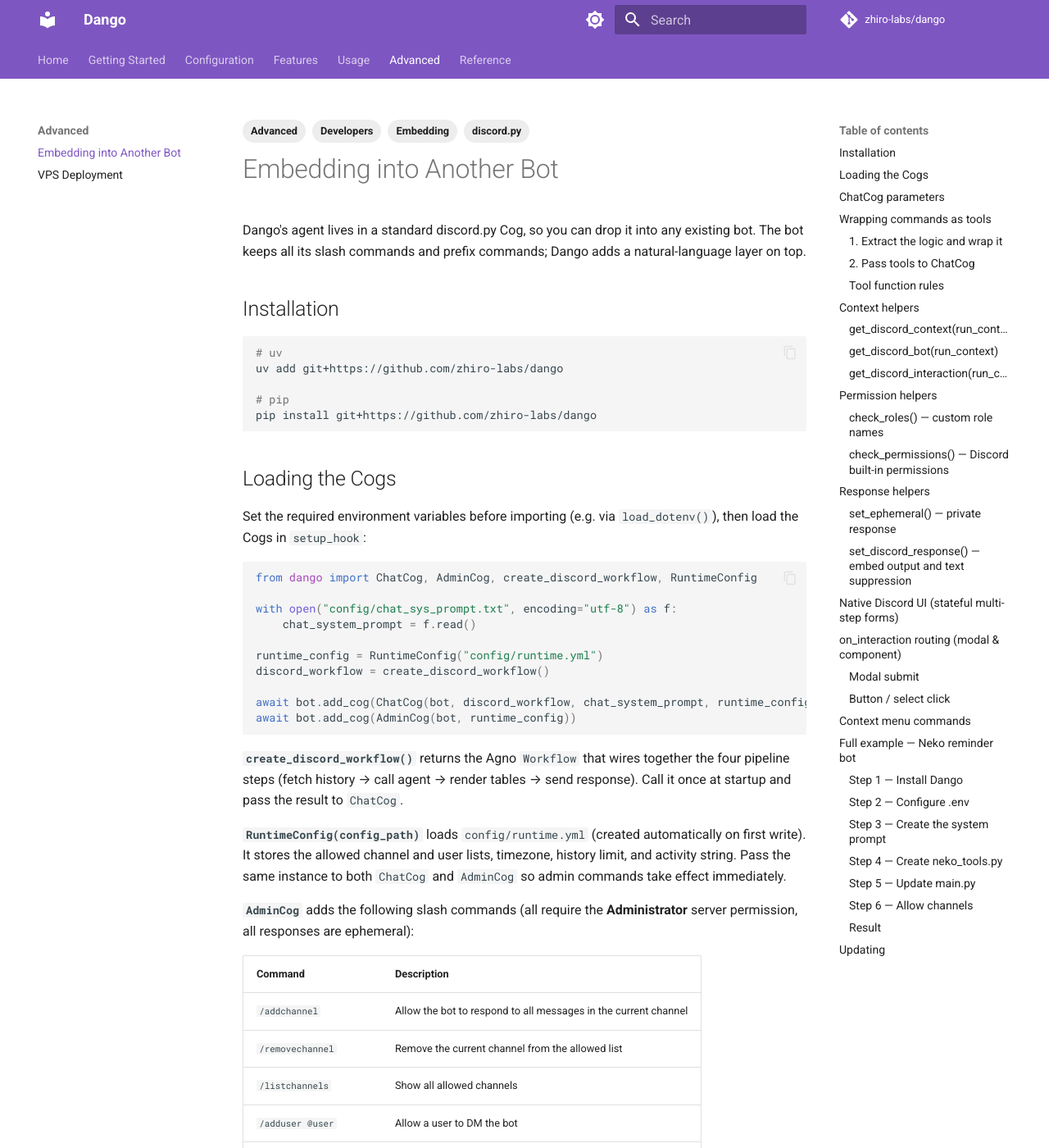
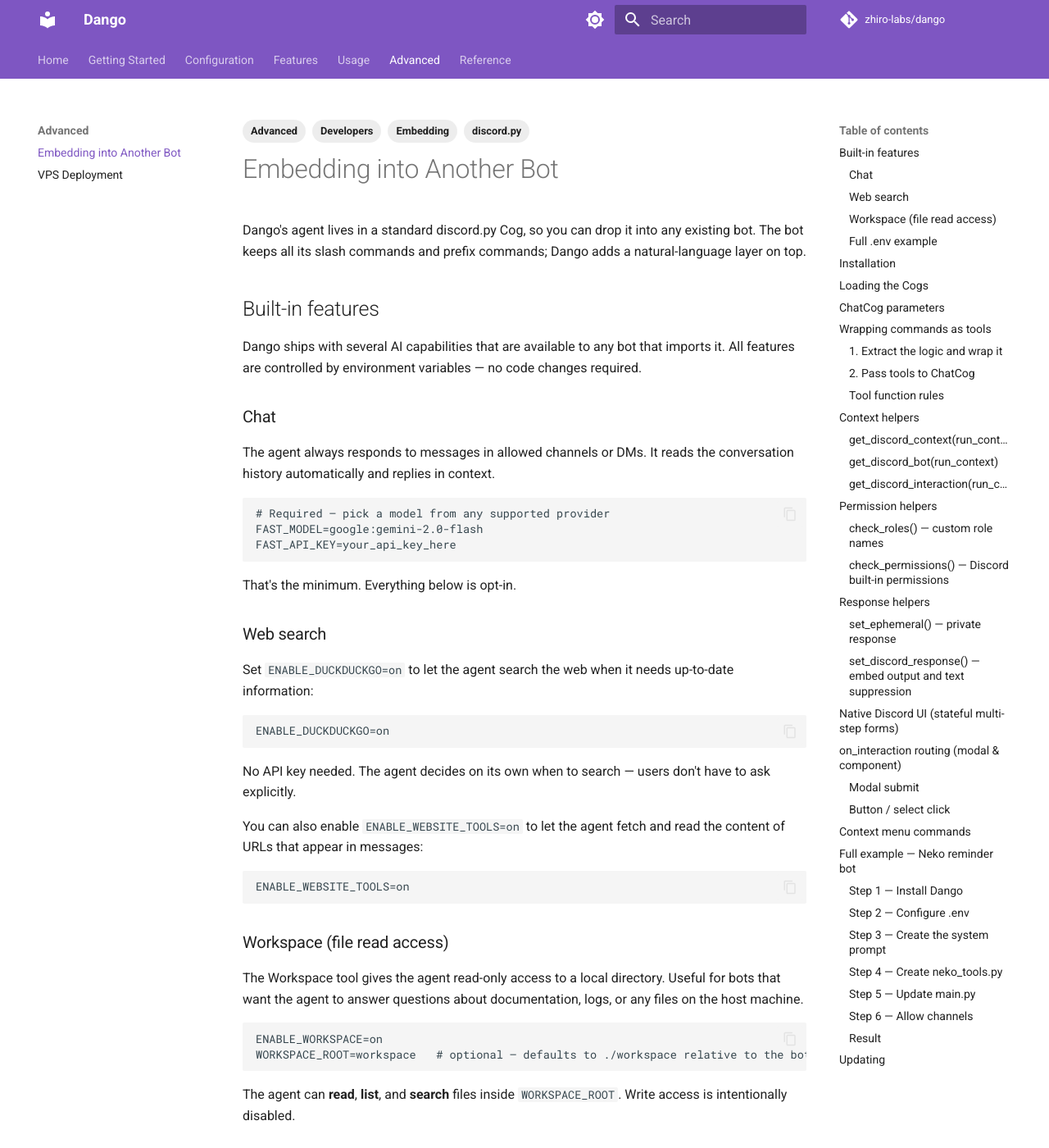
Before and after one commit to DEVenur/Cosmika, an MkDocs documentation site: the page built from docs/advanced/embedding.md, in a window 1280 px wide and 1400 px high. Shown: the whole window at 82% size. Built offline with MkDocs 1.6.1 and Material for MkDocs 9.7.7, drawn with Linux system fonts in a browser that asks for light colours; comment, search, counter and statistics services are not loaded; some of the changed text lies outside the part shown.

Commit message:
docs(embedding): add built-in features tutorial at top
Adds Chat, Web search, and Workspace sections at the top of the
embedding guide, explaining how external bots can use Dango's
built-in AI capabilities via environment variables alone.

Co-Authored-By: Claude Sonnet 4.6 <noreply@anthropic.com>

````diff
--- a/docs/advanced/embedding.md
+++ b/docs/advanced/embedding.md
@@ -10,6 +10,72 @@ tags:
 # Embedding into Another Bot
 
 Dango's agent lives in a standard discord.py Cog, so you can drop it into any existing bot. The bot keeps all its slash commands and prefix commands; Dango adds a natural-language layer on top.
+
+## Built-in features
+
+Dango ships with several AI capabilities that are available to any bot that imports it. All features are controlled by environment variables — no code changes required.
+
+### Chat
+
+The agent always responds to messages in allowed channels or DMs. It reads the conversation history automatically and replies in context.
+
+```env
+# Required — pick a model from any supported provider
+FAST_MODEL=google:gemini-2.0-flash
+FAST_API_KEY=your_api_key_here
+```
+
+That's the minimum. Everything below is opt-in.
+
+### Web search
+
+Set `ENABLE_DUCKDUCKGO=on` to let the agent search the web when it needs up-to-date information:
+
+```env
+ENABLE_DUCKDUCKGO=on
+```
+
+No API key needed. The agent decides on its own when to search — users don't have to ask explicitly.
+
+You can also enable `ENABLE_WEBSITE_TOOLS=on` to let the agent fetch and read the content of URLs that appear in messages:
+
+```env
+ENABLE_WEBSITE_TOOLS=on
+```
+
+### Workspace (file read access)
+
+The Workspace tool gives the agent read-only access to a local directory. Useful for bots that want the agent to answer questions about documentation, logs, or any files on the host machine.
+
+```env
+ENABLE_WORKSPACE=on
+WORKSPACE_ROOT=workspace   # optional — defaults to ./workspace relative to the bot's working directory
+```
+
+The agent can **read**, **list**, and **search** files inside `WORKSPACE_ROOT`. Write access is intentionally disabled.
+
+### Full `.env` example
+
+```env
+# Model
+FAST_MODEL=google:gemini-2.0-flash
+FAST_API_KEY=your_api_key_here
+
+# Optional: deeper model for complex questions (falls back to FAST_MODEL if not set)
+DEEP_MODEL=google:gemini-2.5-pro
+DEEP_API_KEY=your_api_key_here
+
+# Built-in tools
+ENABLE_DUCKDUCKGO=on
+ENABLE_WEBSITE_TOOLS=on
+ENABLE_WORKSPACE=on
+WORKSPACE_ROOT=workspace
+
+# Bot behaviour
+CHAT_SYS_PROMPT_PATH=config/chat_sys_prompt.txt
+```
+
+---
 
 ## Installation
 
````
